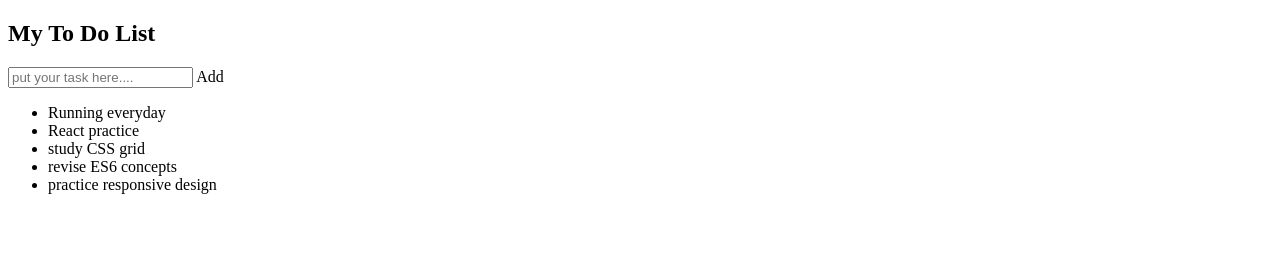
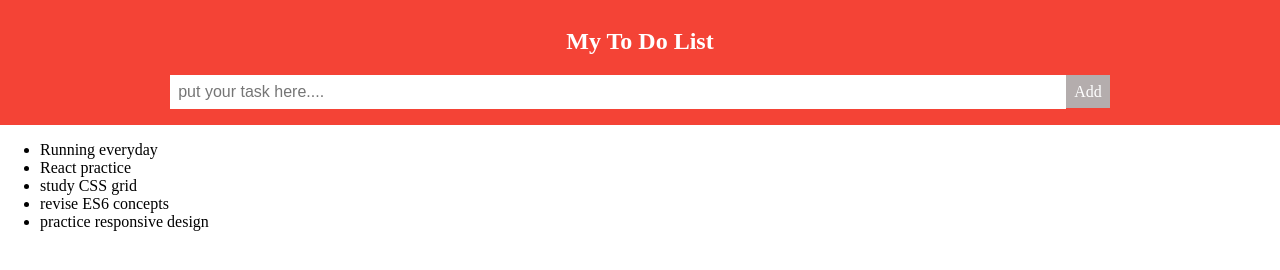
Before and after one commit to soubhagyasethy/to-do-list, a plain HTML site: page index.html in a window 1280 px wide. Drawn offline with Linux system fonts and the light colour scheme.

Commit message:
style: header updated

```diff
--- a/index.html
+++ b/index.html
@@ -5,11 +5,13 @@
     <meta http-equiv="X-UA-Compatible" content="IE=edge">
     <meta name="viewport" content="width=device-width, initial-scale=1.0">
     <title>The To Do List</title>
+    <link rel="stylesheet" type="text/css" href="style.css">
 </head>
+
 <body>
-    <div>
+    <div id="myDiv" class="header">
         <h2>My To Do List</h2>
-        <input type="text" id="" placeholder="put your task here....">
+        <input type="text" id="myInput" placeholder="put your task here....">
         <span class="addBtn">Add</span>
     </div>
 
--- /dev/null
+++ b/style.css
@@ -0,0 +1,40 @@
+/* Include the padding and border in an element's total width and height */
+* {
+    box-sizing: border-box;
+  }
+
+/* setting body's margin, padding to 0 */
+body {
+    margin: 0;
+    padding: 0;
+}
+
+/* style the header */
+.header {
+    text-align: center;
+    background-color: #f44336;
+    color: white;
+    padding: 0.5rem 0 1rem 0;
+}
+
+/* style the input */
+input {
+    width: 70%;
+    font-size: 1rem;
+    padding: 0.5rem;
+    border: none;
+}
+
+/* style the "Add" button */
+.addBtn {
+    width: 25%;
+    background-color: rgb(180, 173, 173);
+    font-size: 1rem;
+    padding: 0.5rem;
+    margin-left:-0.25rem;
+}
+.addBtn:hover {
+    background-color: rgb(133, 129, 129);
+    cursor: pointer;
+    transition: 0.2s;
+}
```
